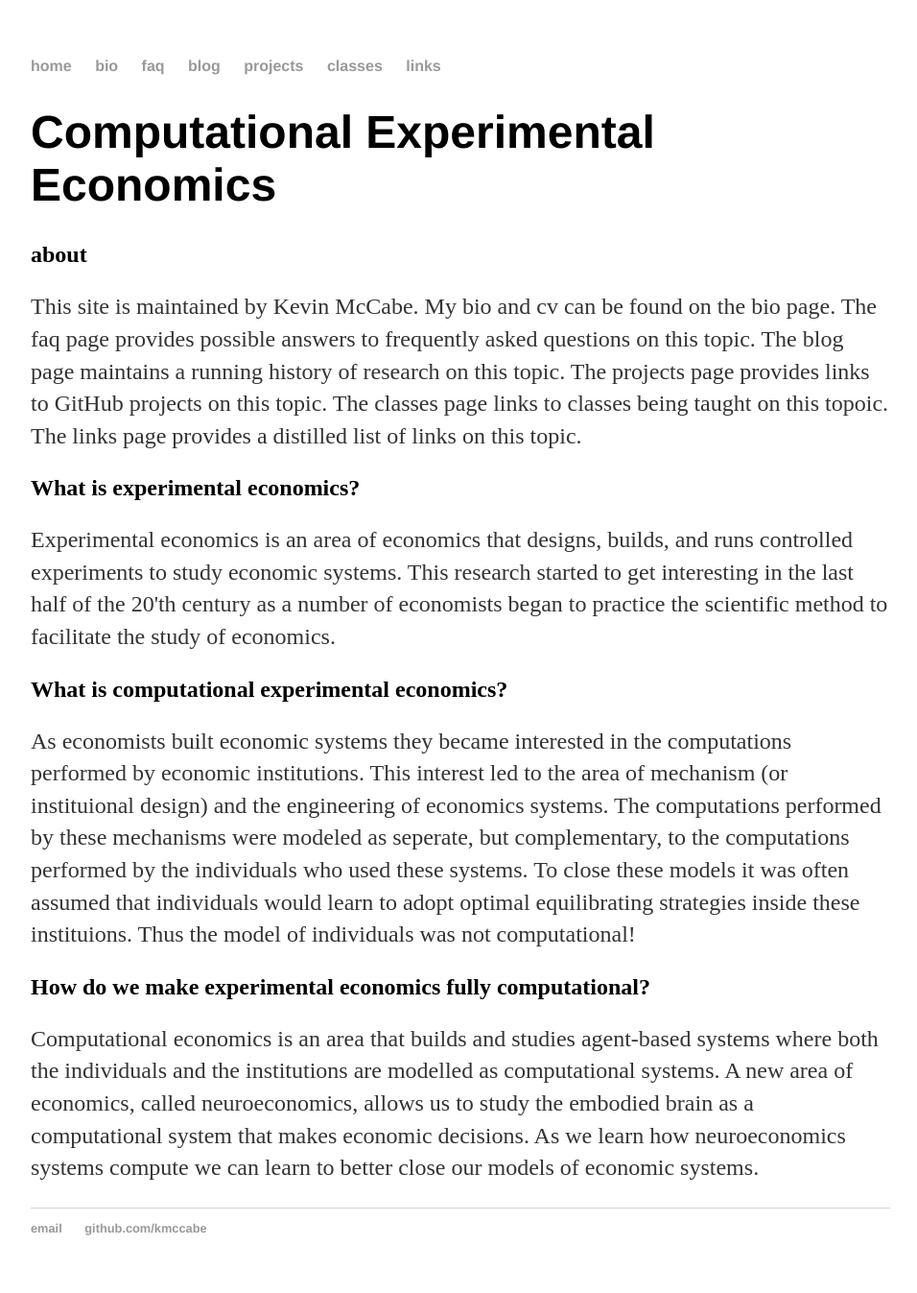
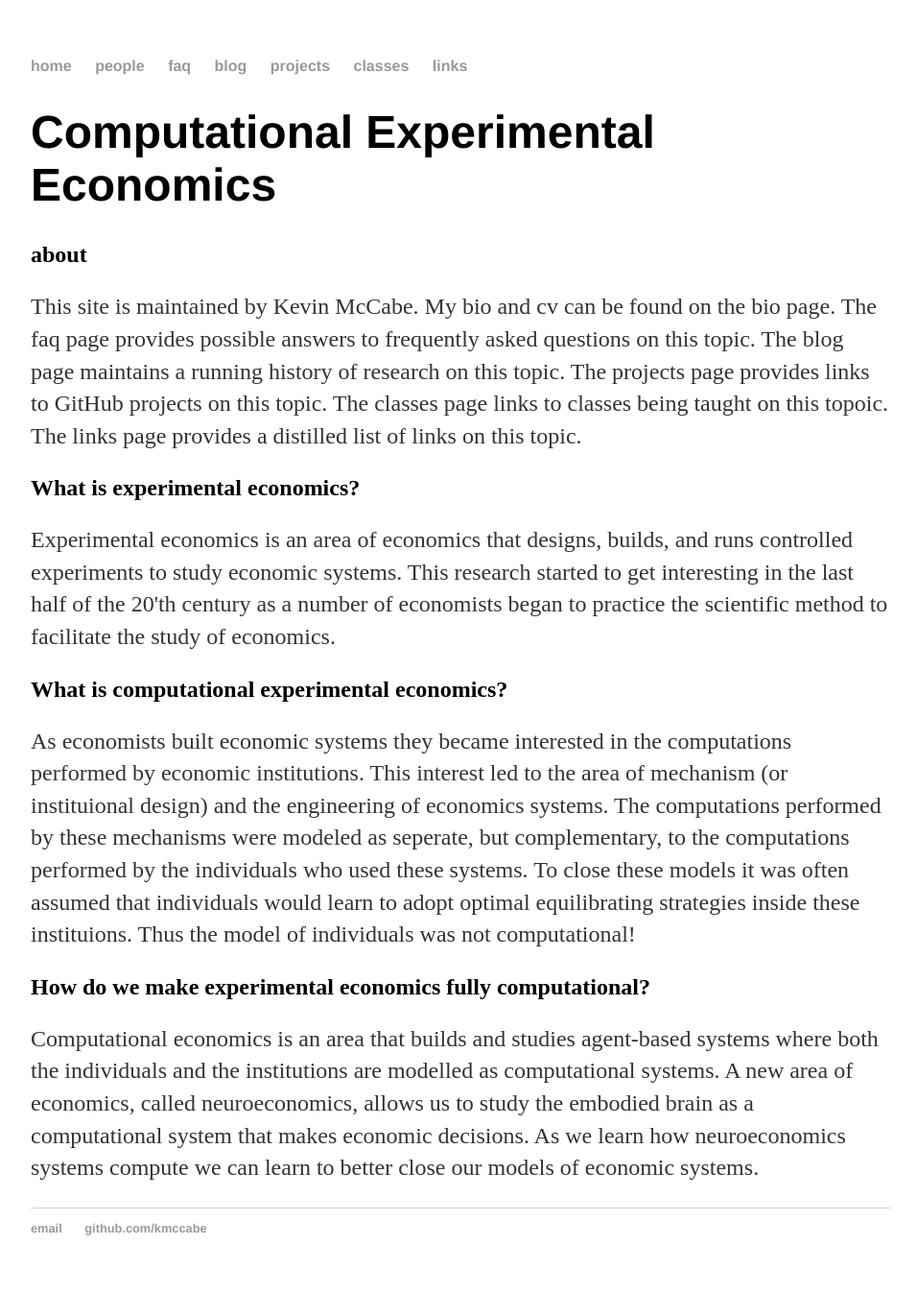
Before and after one commit to Kmccabe/KAM.github.io, a Jekyll site: the page built from index.html, in a window 1280 px wide. Shown: the whole page at 96% size, without its empty margins (160-1116 px from the left). Built offline with Jekyll 4.4.1, drawn with Linux system fonts in a browser that asks for light colours.

Commit message:
changed bio to people

```diff
--- a/_layouts/default.html
+++ b/_layouts/default.html
@@ -9,7 +9,7 @@
 			<nav>
 	    		<ul>
 	        		<li><a href="/">home</a></li>
-		        	<li><a href="/bio">bio</a></li>
+		        	<li><a href="/people">people</a></li>
 				<li><a href="/faq">faq</a></li>
 	        		<li><a href="/blog">blog</a></li>
 				<li><a href="/projects">projects</a></li>
```
